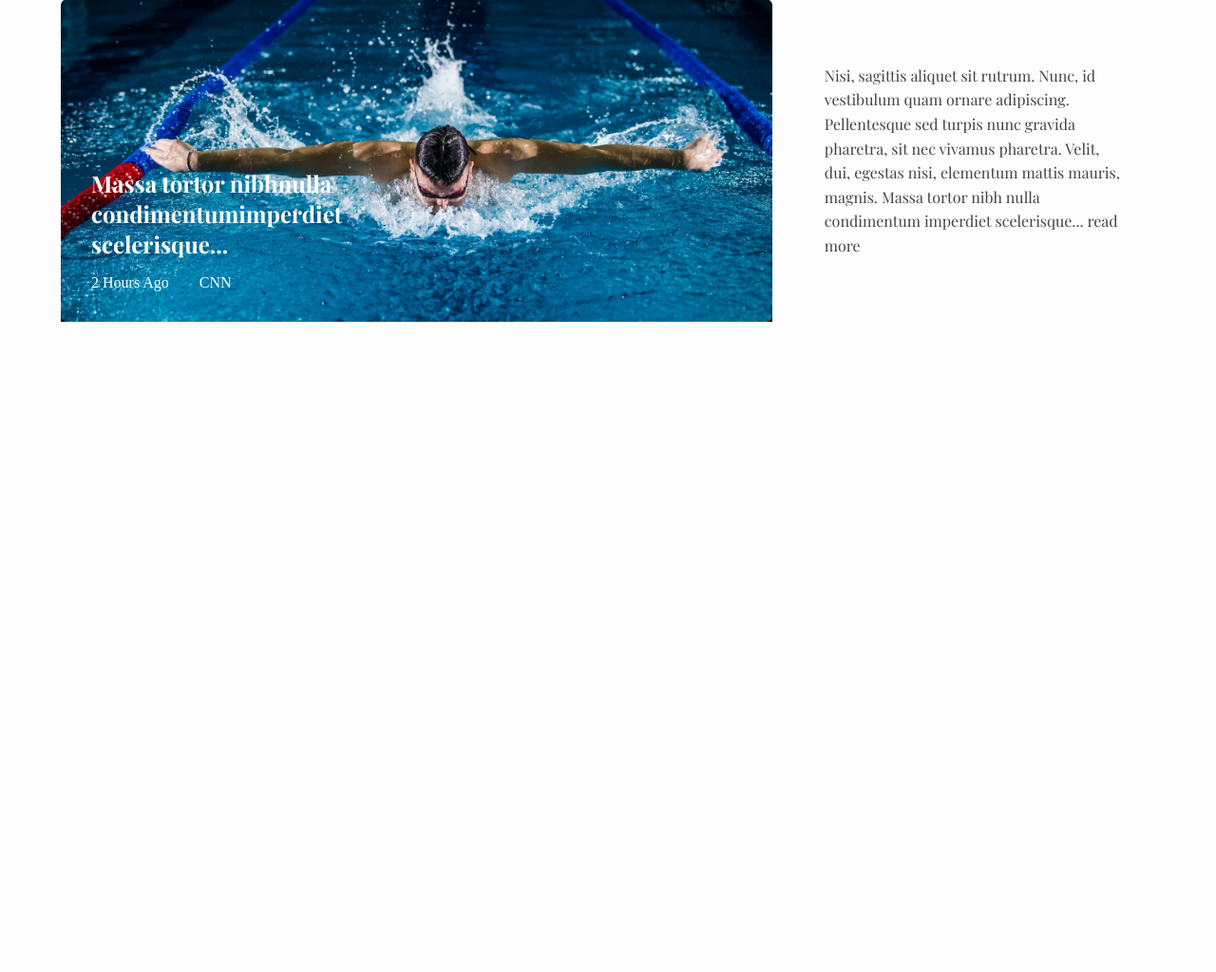
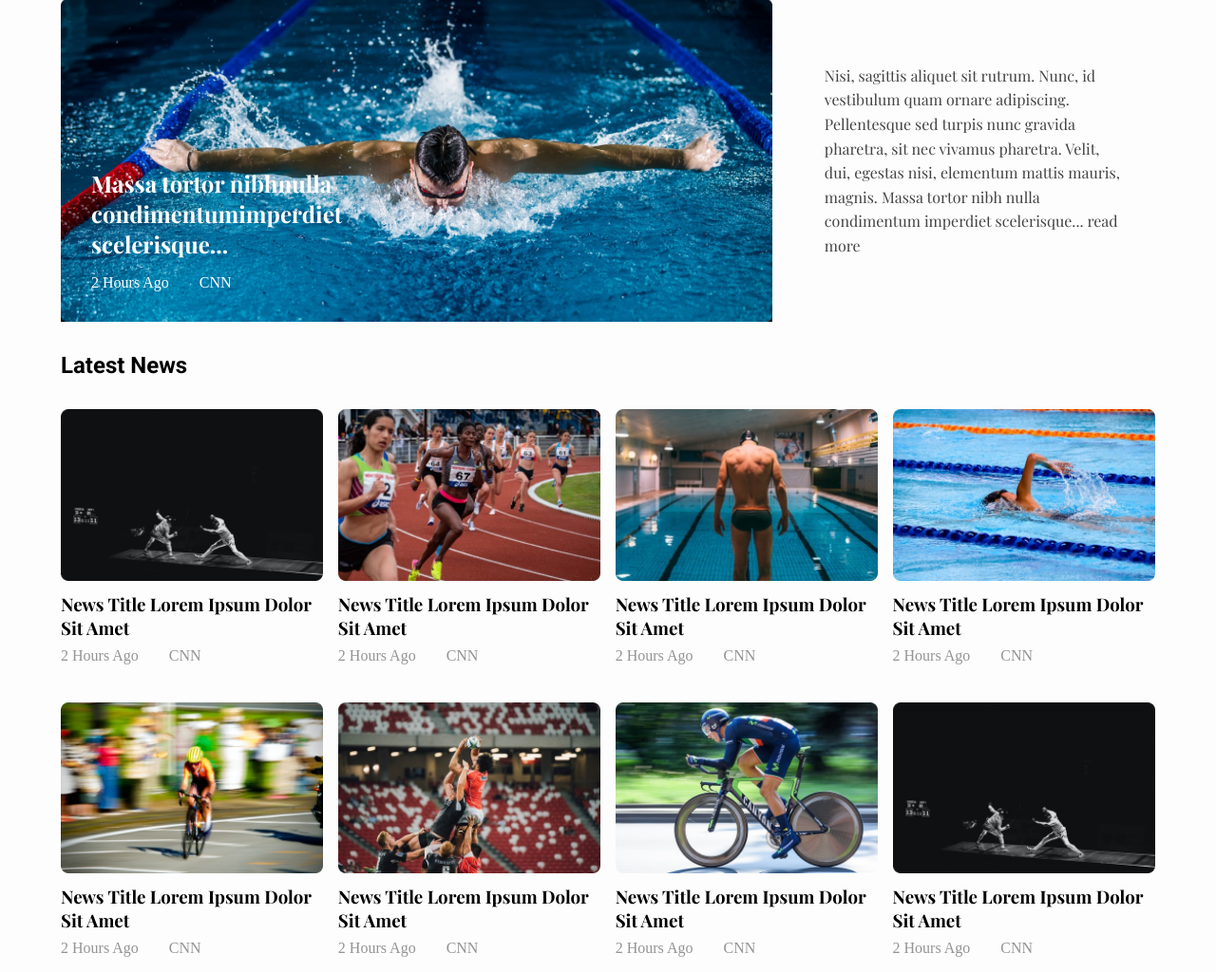
Before and after one commit to OltLatifi/design-web-portal, a PHP site: page / in a window 1280 px wide. Shown: the part 153-1177 px from the top of the page at 95% size. Before the commit the page ends 492 px from the top, so only its background shows below. Run offline with PHP 8.4, Linux system fonts and the light colour scheme; some web fonts are replaced.

Commit message:
List-item section in index.html

```diff
--- a/index.html
+++ b/index.html
@@ -32,7 +32,7 @@
             <h2>
               Massa tortor nibhnulla<br> condimentumimperdiet<br> scelerisque...
             </h2>
-            <div class="main-topic-metadata">
+            <div class="metadata">
               <span>2 Hours Ago</span>
               <span>CNN</span>
             </div>
@@ -49,6 +49,75 @@
     </main>
 
     <!-- list section -->
+    <section class="margin-ys">
+      <h1>Latest News</h1>
+      <div class="list-section">
+        <div class="single-article">
+          <img src="assets/articles/article2.png" alt="Article Image 1">
+          <h3>News Title Lorem Ipsum Dolor Sit Amet</h3>
+          <div class="metadata">
+            <span>2 Hours Ago</span>
+            <span>CNN</span>
+          </div>
+        </div>
+        <div class="single-article">
+          <img src="assets/articles/article3.png" alt="Article Image 2">
+          <h3>News Title Lorem Ipsum Dolor Sit Amet</h3>
+          <div class="metadata">
+            <span>2 Hours Ago</span>
+            <span>CNN</span>
+          </div>
+        </div>
+        <div class="single-article">
+          <img src="assets/articles/article4.png" alt="Article Image 3">
+          <h3>News Title Lorem Ipsum Dolor Sit Amet</h3>
+          <div class="metadata">
+            <span>2 Hours Ago</span>
+            <span>CNN</span>
+          </div>
+        </div>
+        <div class="single-article">
+          <img src="assets/articles/article5.png" alt="Article Image 4">
+          <h3>News Title Lorem Ipsum Dolor Sit Amet</h3>
+          <div class="metadata">
+            <span>2 Hours Ago</span>
+            <span>CNN</span>
+          </div>
+        </div>
+        <div class="single-article">
+          <img src="assets/articles/article6.png" alt="Article Image 5">
+          <h3>News Title Lorem Ipsum Dolor Sit Amet</h3>
+          <div class="metadata">
+            <span>2 Hours Ago</span>
+            <span>CNN</span>
+          </div>
+        </div>
+        <div class="single-article">
+          <img src="assets/articles/article7.png" alt="Article Image 6">
+          <h3>News Title Lorem Ipsum Dolor Sit Amet</h3>
+          <div class="metadata">
+            <span>2 Hours Ago</span>
+            <span>CNN</span>
+          </div>
+        </div>
+        <div class="single-article">
+          <img src="assets/articles/article9.png" alt="Article Image 7">
+          <h3>News Title Lorem Ipsum Dolor Sit Amet</h3>
+          <div class="metadata">
+            <span>2 Hours Ago</span>
+            <span>CNN</span>
+          </div>
+        </div>
+        <div class="single-article">
+          <img src="assets/articles/article2.png" alt="Article Image 8">
+          <h3>News Title Lorem Ipsum Dolor Sit Amet</h3>
+          <div class="metadata">
+            <span>2 Hours Ago</span>
+            <span>CNN</span>
+          </div>
+        </div>
+      </div>
+    </section>
 
     <!-- footer -->
     <script src="index.js" async defer />
--- a/specific.css
+++ b/specific.css
@@ -24,7 +24,7 @@
   padding: 2rem;
 }
 
-.main-topic-metadata {
+.metadata {
   display: flex;
   gap: 2rem;
   margin-top: 1rem;
@@ -42,3 +42,30 @@
     color: var(--color-secondary);
   }
 }
+
+.list-section {
+  display: flex;
+  justify-content: space-between;
+  flex-wrap: wrap;
+  margin-top: 1.5rem;
+  row-gap: 2rem;
+}
+
+.single-article {
+  width: 48%;
+}
+
+@media (min-width: 768px) {
+  .single-article {
+    width: 24%;
+  }
+}
+
+.single-article > * {
+  width: 100%;
+  margin-top: 0.5rem;
+}
+
+.single-article .metadata {
+  color: var(--color-other);
+}
```
Also changed, not shown: assets/articles/article2.png (added), assets/articles/article3.png (added), assets/articles/article4.png (added), assets/articles/article5.png (added), assets/articles/article6.png (added), assets/articles/article7.png (added), assets/articles/article8.png (added), assets/articles/article9.png (added).
